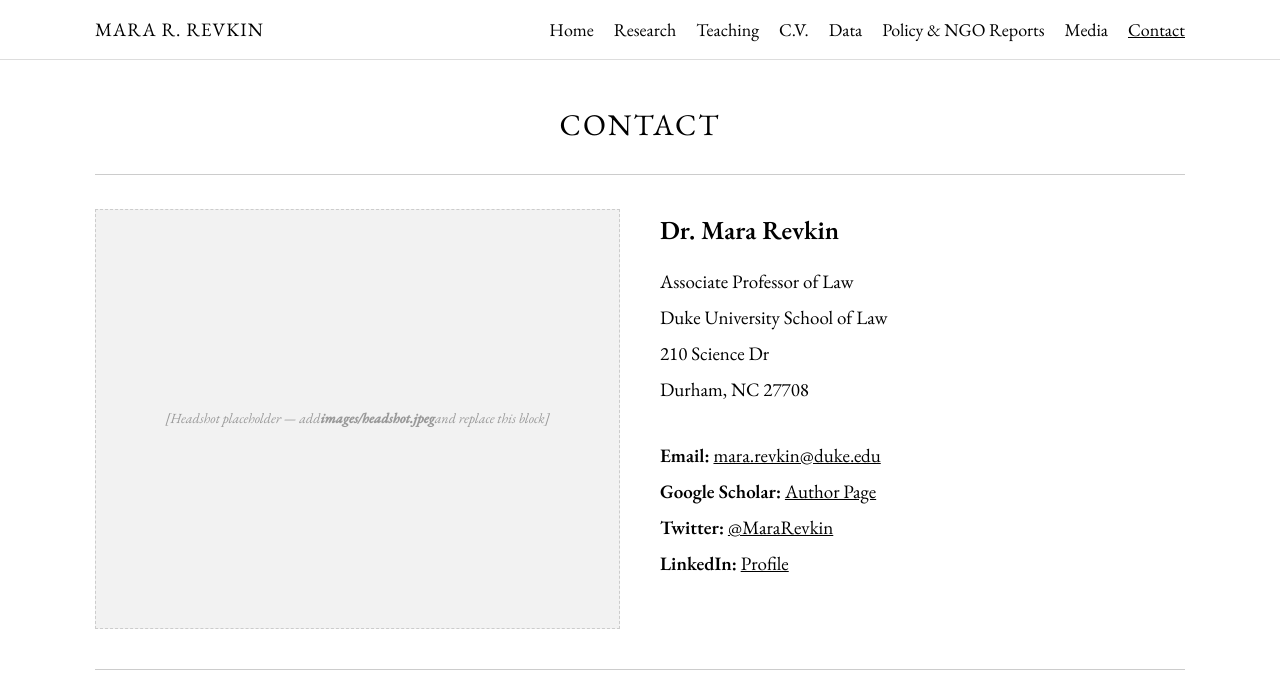
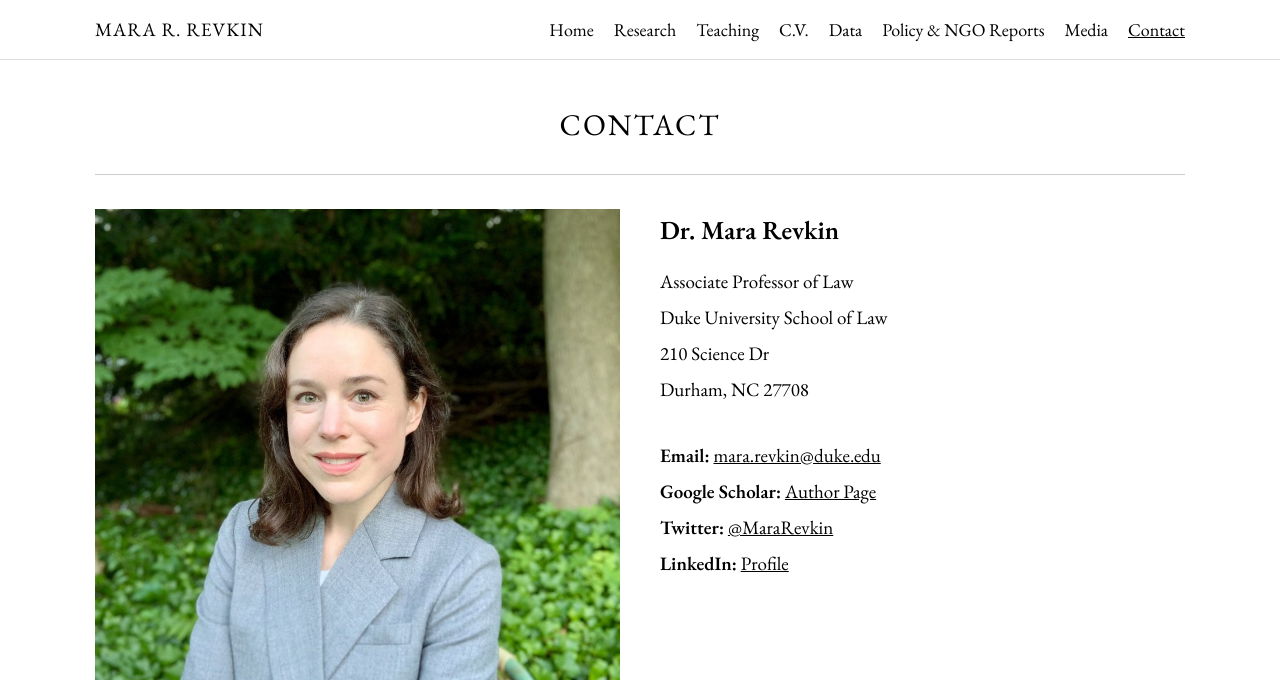
Before and after one commit to mrevkin/mrevkin.github.io, a Jekyll site: the page contact.html, which Jekyll copies as it is, in a window 1280 px wide and 1314 px high. Shown: the top 680 px of the window. Built offline with Jekyll 4.4.1, drawn with Linux system fonts in a browser that asks for light colours; grey boxes are pictures that could not be loaded.

Commit message:
Add headshot to contact page

```diff
--- a/contact.html
+++ b/contact.html
@@ -47,10 +47,7 @@
 
       <!-- Headshot (left) -->
       <div>
-        <!-- Replace this placeholder with: <img src="headshot.jpeg" alt="Mara Revkin" /> -->
-        <div class="placeholder-img" style="height: 420px; font-size:14px;">
-          [Headshot placeholder — add <strong>images/headshot.jpeg</strong> and replace this block]
-        </div>
+        <img src="headshot.jpg" alt="Mara Revkin" style="width:100%; height:auto;" />
       </div>
 
       <!-- Contact info (right) -->
```
